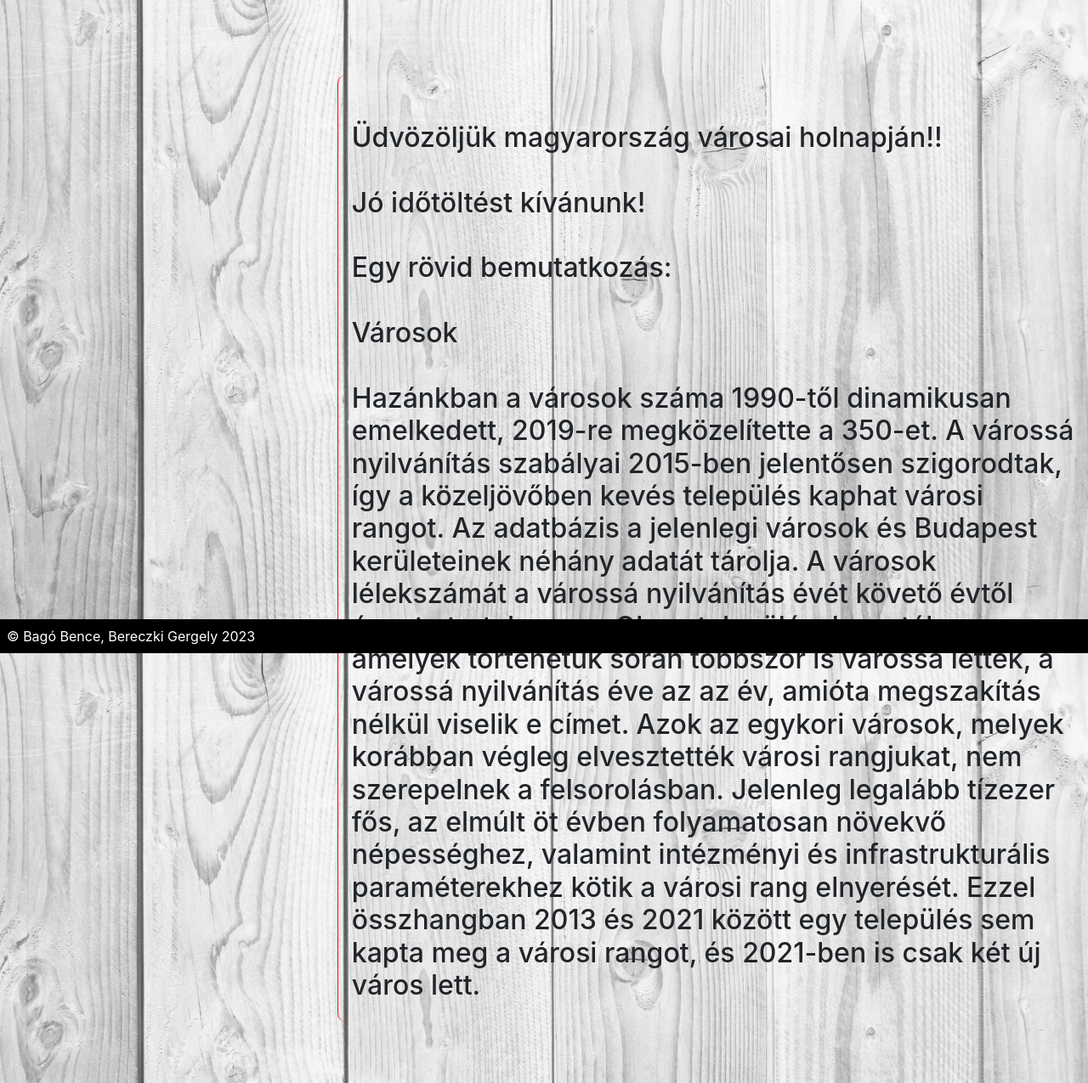
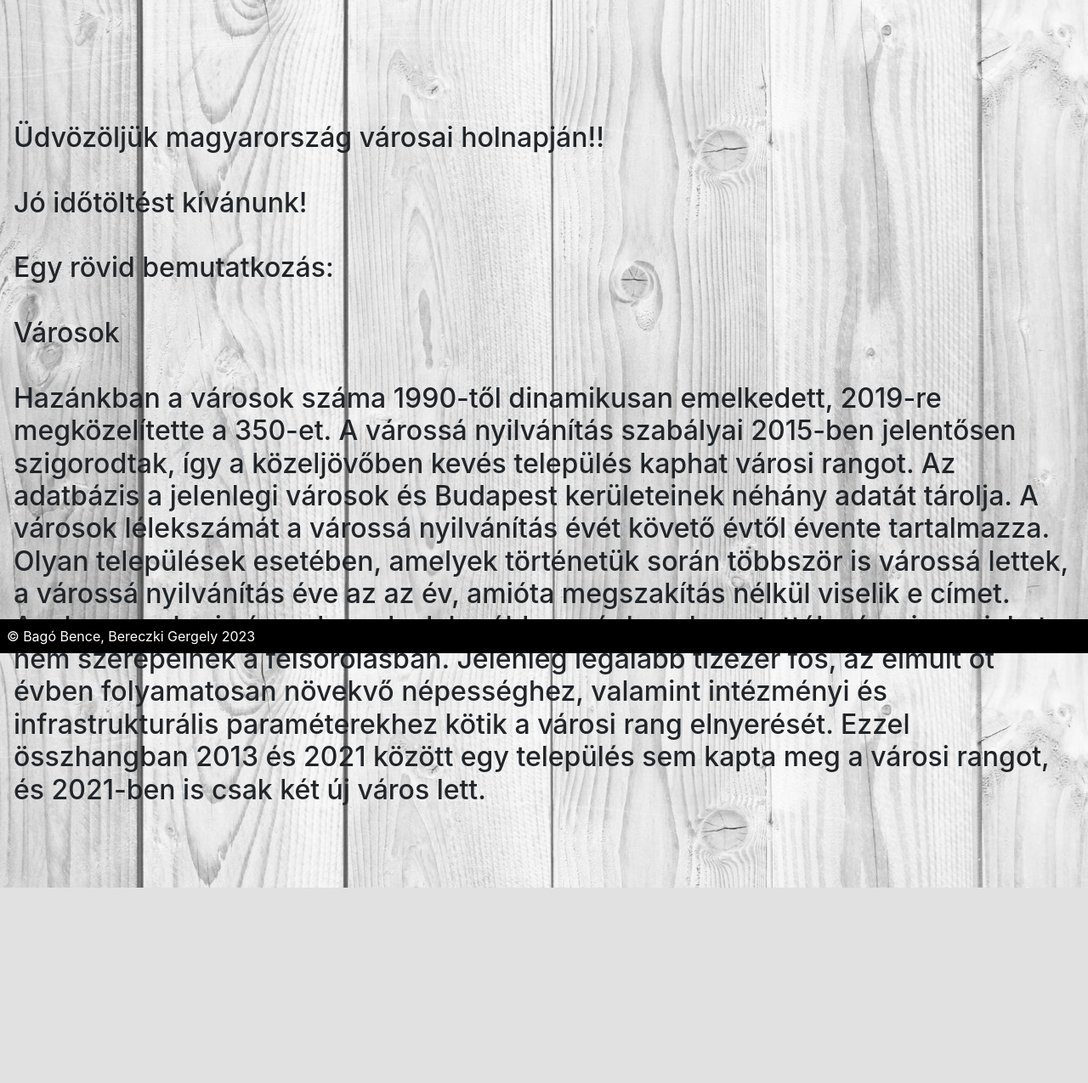
Before and after one commit to GergelyBereczki/WebProgramozas-Varosok, a PHP site: page / in a window 1280 px wide. Shown: the part 31-1306 px from the top of the page at 85% size. After the commit the page ends 1076 px from the top, so only its background shows below. Run offline with PHP 8.4, Linux system fonts and the light colour scheme; data comes from the database, SQL or seed files in the repository; some libraries are stand-ins or nearby versions.

Commit message:
Update main_style.css

```diff
--- a/css/main_style.css
+++ b/css/main_style.css
@@ -65,9 +65,8 @@ a:hover {
     }
 
     section {
-        margin-left: 31%;
-        border-left: 1px solid rgb(255, 0, 0);
-        border-radius: 10px; /* Hozzáadva: a menü lekerekítése */
+        margin: 0;
+        padding: 1em;
     }
 }
 
```
